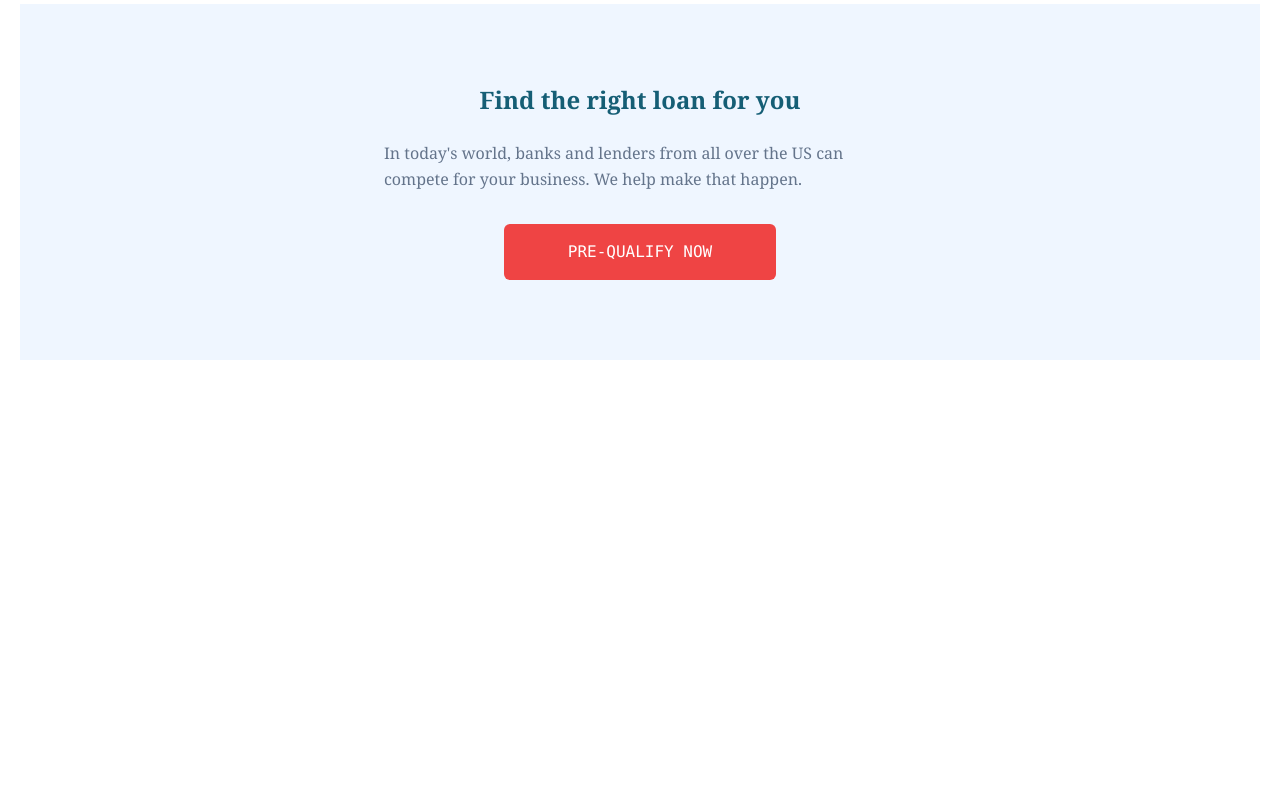
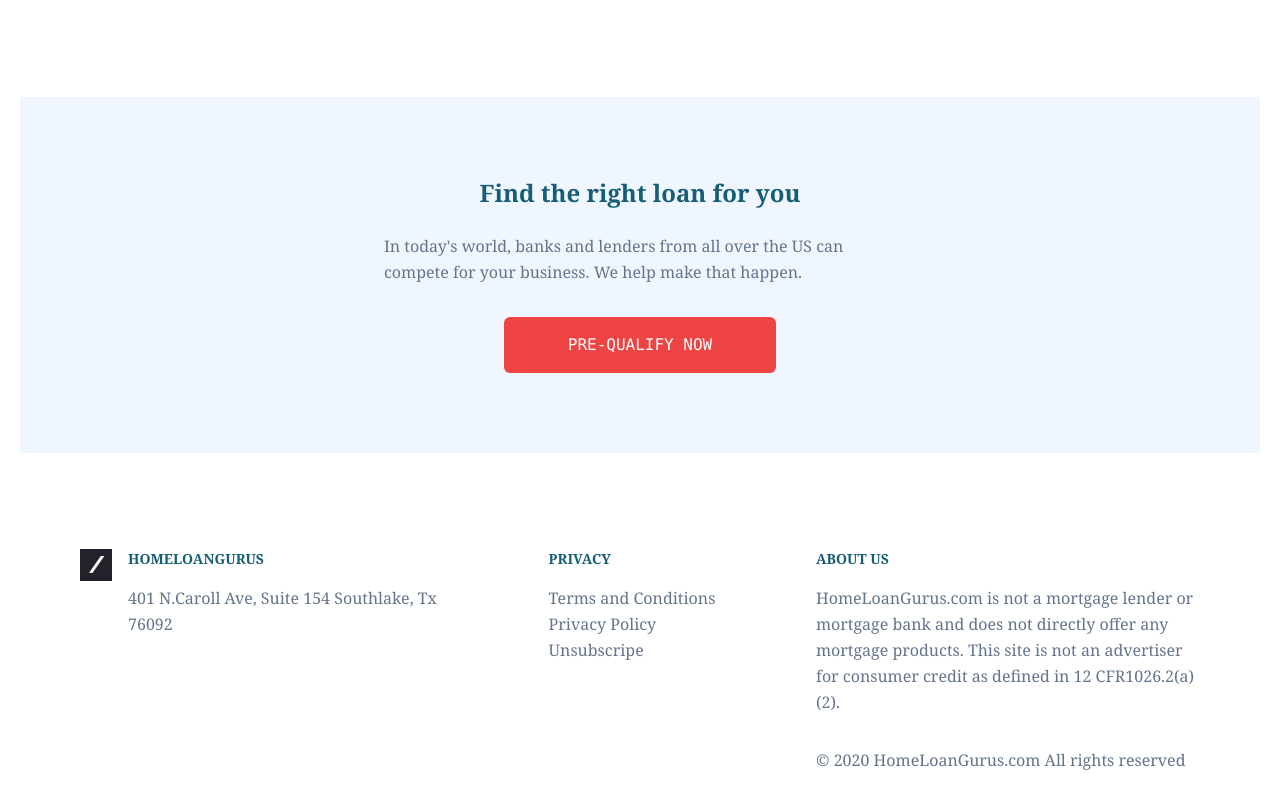
Before and after one commit to El-Taher/Angular-Landing-Page, an Angular app: page / in a window 1280 px wide. Shown: the part 1310-2103 px from the top of the page. Before the commit the page ends 1710 px from the top, so only its background shows below. Built offline with nearby package versions, Linux system fonts and the light colour scheme.

Commit message:
Add Footer component

```diff
--- a/src/app/app.component.html
+++ b/src/app/app.component.html
@@ -2,3 +2,4 @@
 <app-section-1 />
 <app-section-2 />
 <app-section-3 />
+<app-footer />
--- a/src/app/app.component.ts
+++ b/src/app/app.component.ts
@@ -3,6 +3,7 @@ import { HeaderComponent } from './header/header.component';
 import { Section1Component } from './section-1/section-1.component';
 import { Section2Component } from './section-2/section-2.component';
 import { Section3Component } from './section-3/section-3.component';
+import { FooterComponent } from './footer/footer.component';
 
 @Component({
   selector: 'app-root',
@@ -12,6 +13,7 @@ import { Section3Component } from './section-3/section-3.component';
     Section1Component,
     Section2Component,
     Section3Component,
+    FooterComponent,
   ],
   templateUrl: './app.component.html',
   styleUrl: './app.component.css',
--- /dev/null
+++ b/src/app/footer/footer.component.html
@@ -0,0 +1,32 @@
+<div class="flex flex-row justify-between mt-24 mb-5 mx-20">
+  <div class="flex flex-row">
+    <img class="w-8 h-8 mr-4" src="_favicon-small.png" alt="icon image" />
+    <div class="flex flex-col">
+      <p class="text-primary text-sm font-serif font-bold mb-4">
+        HOMELOANGURUS
+      </p>
+      <P class="text-secondary font-serif leading-relaxed max-w-xs"
+        >401 N.Caroll Ave, Suite 154 Southlake, Tx 76092</P
+      >
+    </div>
+  </div>
+  <div class="flex flex-col">
+    <p class="text-primary text-sm font-serif font-bold mb-4">PRIVACY</p>
+    <ul class="list-none text-secondary font-serif leading-relaxed">
+      <li>Terms and Conditions</li>
+      <li>Privacy Policy</li>
+      <li>Unsubscripe</li>
+    </ul>
+  </div>
+  <div class="flex flex-col">
+    <p class="text-primary text-sm font-serif font-bold mb-4">ABOUT US</p>
+    <P class="text-secondary font-serif leading-relaxed max-w-sm"
+      >HomeLoanGurus.com is not a mortgage lender or mortgage bank and does not
+      directly offer any mortgage products. This site is not an advertiser for
+      consumer credit as defined in 12 CFR1026.2(a)(2).</P
+    >
+    <p class="text-secondary font-serif leading-relaxed mt-8">
+      &#169; 2020 HomeLoanGurus.com All rights reserved
+    </p>
+  </div>
+</div>
```
Also changed, not shown: src/app/footer/footer.component.ts (added, +12 -0 lines), public/pexels-serpstat-177219-572061.jpg, src/app/footer/footer.component.css (added).
